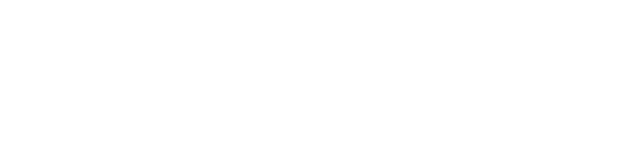
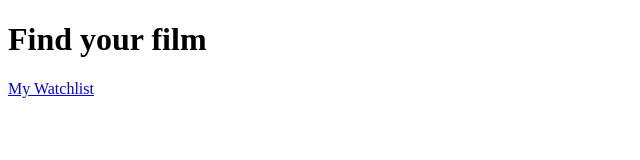
Before and after one commit to Behim13/Movie-Watchlist, a plain HTML site: page index.html in a window 1280 px wide. Shown: the whole page, without its empty margins (0-640 px from the left). Drawn offline with Linux system fonts and the light colour scheme.

Commit message:
Added header with h1 and link

```diff
--- a/index.html
+++ b/index.html
@@ -7,6 +7,10 @@
     <link rel="stylesheet" href="styles.css" />
   </head>
   <body>
+    <header>
+      <h1>Find your film</h1>
+      <a href="#">My Watchlist</a>
+    </header>
     <script src="script.js" type="module"></script>
   </body>
 </html>
```
